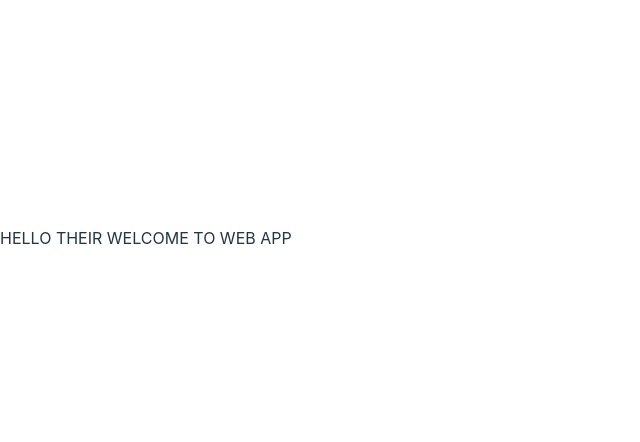
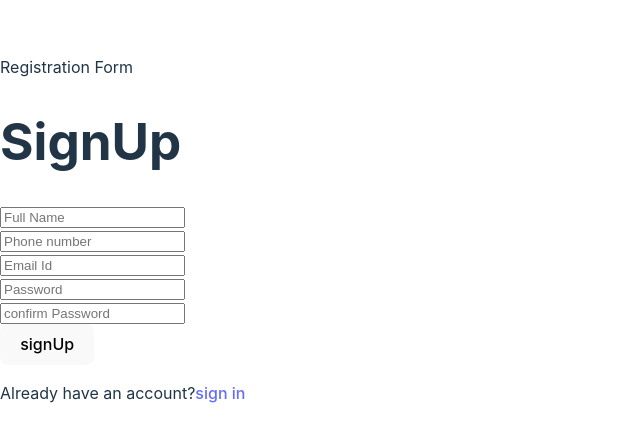
Before and after one commit to shweta-sakshi/code-indrome-I-O-, a React (Vite) app in the folder Frontend/: page /register in a window 1280 px wide. Shown: the part 162-604 px from the top of the page, without its empty margins (0-640 px from the left). Built offline with nearby package versions, Linux system fonts and the light colour scheme.

Commit message:
UI for login and signup

```diff
--- a/Frontend/package.json
+++ b/Frontend/package.json
@@ -14,7 +14,8 @@
     "nodemon": "^3.1.0",
     "react": "^18.2.0",
     "react-dom": "^18.2.0",
-    "react-router": "^6.22.3"
+    "react-router": "^6.22.3",
+    "react-router-dom": "^6.22.3"
   },
   "devDependencies": {
     "@types/react": "^18.2.56",
--- a/Frontend/src/App.jsx
+++ b/Frontend/src/App.jsx
@@ -1,12 +1,19 @@
-import './App.css'
+import { BrowserRouter, Routes, Route } from "react-router-dom";
+import Loginform from './component/Loginform/Loginform';
+import SignUp from './component/SignUp/SignUp';
+import Profile from './component/ProfileUp/ProfileUp'
+import './App.css';
 
 function App() {
-
   return (
-    <>
-      <p>HELLO THEIR WELCOME TO WEB APP</p>
-    </>
-  )
+    <BrowserRouter>
+      <Routes>
+        <Route path="/" element={<Loginform />} />
+        <Route path="/register" element={<SignUp />} />
+        <Route path="/ProfileUp" element={<Profile/>} />
+      </Routes>
+    </BrowserRouter>
+  );
 }
 
-export default App
+export default App;
--- /dev/null
+++ b/Frontend/src/component/Loginform/Loginform.css
@@ -0,0 +1,10 @@
+.wrapper{
+    width: 420px;
+    background-color: aqua;
+    color: #fff;
+}
+
+.wrapper{
+    font-size:36px;
+    text-align: center;
+}
--- /dev/null
+++ b/Frontend/src/component/Loginform/Loginform.jsx
@@ -0,0 +1,30 @@
+import React from 'react'
+import './Loginform.css';
+import { FaUser, FaLock } from "react-icons/fa";
+
+export default function Loginform() {
+  return (
+    <div class name='wrapper'>
+      <form action="">
+        <h1>Login</h1>
+        <div className="input-box">
+          <input type="text" placeholder='Username' required />
+          <FaUser className='icon' />
+        </div>
+        <div className="input-box">
+          <input type="Password" placeholder='Password' required />
+          <FaLock className='icon' />
+        </div>
+        <div className="Remember-forget">
+          <label><input type="checkbox" />Remember me</label>
+          <a href="#">Forgot Password?</a>
+        </div>
+        <button type="submit">Login</button>
+        <div className="register-link">
+          <p>Don't have an account?<a href="/register">Register</a></p>
+        </div>
+      </form>
+
+    </div>
+  );
+};
--- /dev/null
+++ b/Frontend/src/component/ProfileUp/ProfileUp.jsx
@@ -0,0 +1,11 @@
+import React from 'react'
+
+const ProfileUp = () => {
+    return (
+        <div>
+            profile
+        </div>
+    )
+}
+
+export default ProfileUp
--- /dev/null
+++ b/Frontend/src/component/SignUp/SignUp.jsx
@@ -0,0 +1,37 @@
+import React from 'react'
+import './SignUp.css';
+
+const SignUp = () => {
+  return (
+    <div>
+      Registration Form
+      <div class name='wrapper'>
+        <form action="">
+          <h1>SignUp</h1>
+          <div class name="input-box" ></div>
+          <input type="text" placeholder='Full Name' required />
+        </form>
+        <div class name="input-box">
+          <input type="Phone number" placeholder='Phone number' required />
+        </div>
+        <div class name="input-box">
+          <input type="text" placeholder='Email Id' required />
+        </div>
+        <div class name="input-box">
+          <input type="Password" placeholder='Password' required />
+        </div>
+        <div class name="input-box" >
+          <input type="confirm password" placeholder='confirm Password' required />
+        </div>
+        <div >
+          <button type="submit">signUp</button>
+          <p>Already have an account?<a href="/">sign in </a></p>
+        </div>
+
+      </div>
+    </div>
+
+  )
+}
+
+export default SignUp
```
Also changed, not shown: Frontend/src/component/ProfileUp/ProfileUp.css (added), Frontend/src/component/SignUp/SignUp.css (added), 1 other file (tests, documents, lock files or other folders).
